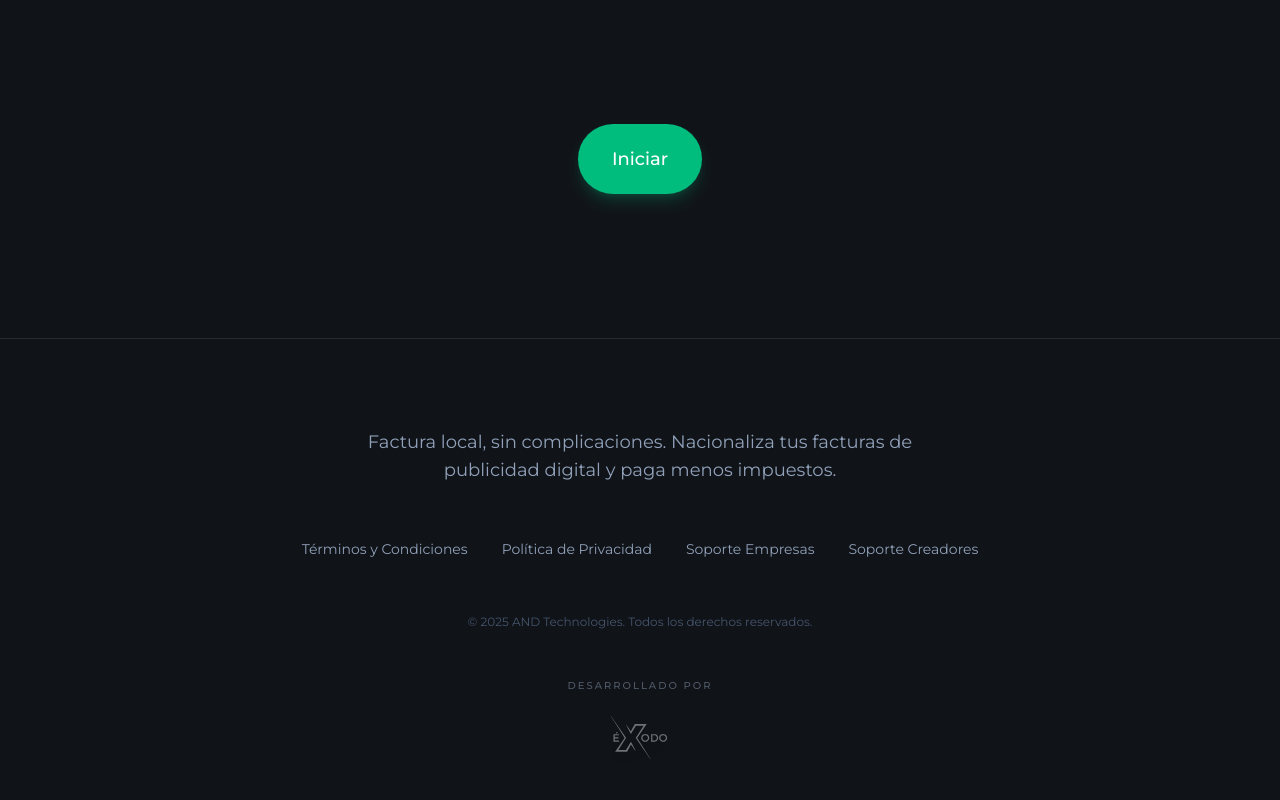
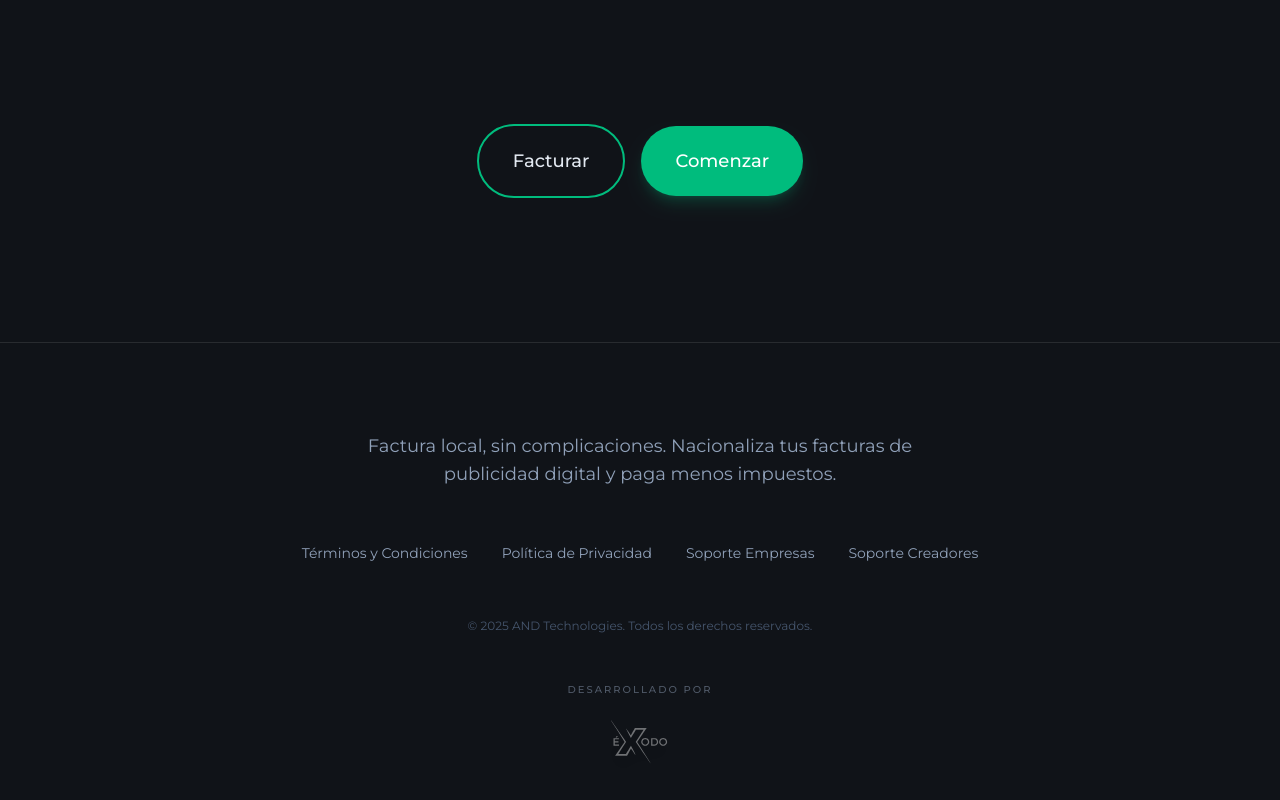
Before and after one commit to lemilio-lubu/AND-MVP, a Next.js app: page / in a window 1280 px wide. Shown: the part 6537-7337 px from the top of the page. Built offline with nearby package versions, Linux system fonts and the light colour scheme; no server answers.

Commit message:
feat: implementacion de inicio de seesion y registro

```diff
--- a/app/landing/components/InfluencersSection.tsx
+++ b/app/landing/components/InfluencersSection.tsx
@@ -65,15 +65,24 @@ export function InfluencersSection() {
           whileInView={{ opacity: 1, y: 0 }}
           viewport={{ once: true }}
           transition={{ delay: 0.4, duration: 0.8 }}
-          className="text-center mt-fib-6"
+          className="flex flex-col sm:flex-row items-center justify-center gap-4 mt-fib-6"
         >
+          <motion.button
+            onClick={() => router.push('/login')}
+            whileHover={{ scale: 1.02 }}
+            whileTap={{ scale: 0.98 }}
+            className="px-fib-3 py-fib-2 text-lg font-medium rounded-full bg-transparent border-2 border-emerald-600 text-[var(--text-main)] hover:bg-emerald-50 dark:border-emerald-500 dark:text-slate-200 dark:hover:bg-emerald-900/30 transition-all w-full sm:w-auto"
+          >
+            Facturar
+          </motion.button>
+
           <motion.button
             onClick={() => router.push('/registro/empresa')}
             whileHover={{ scale: 1.02 }}
             whileTap={{ scale: 0.98 }}
-            className="px-fib-3 py-fib-2 text-lg font-medium rounded-full bg-emerald-600 text-white hover:bg-emerald-700 dark:bg-emerald-500 dark:hover:bg-emerald-600 shadow-lg shadow-emerald-500/20 transition-all"
+            className="px-fib-3 py-fib-2 text-lg font-medium rounded-full bg-emerald-600 text-white hover:bg-emerald-700 dark:bg-emerald-500 dark:hover:bg-emerald-600 shadow-lg shadow-emerald-500/20 transition-all w-full sm:w-auto"
           >
-            Iniciar
+            Comenzar
           </motion.button>
         </motion.div>
       </div>
```
